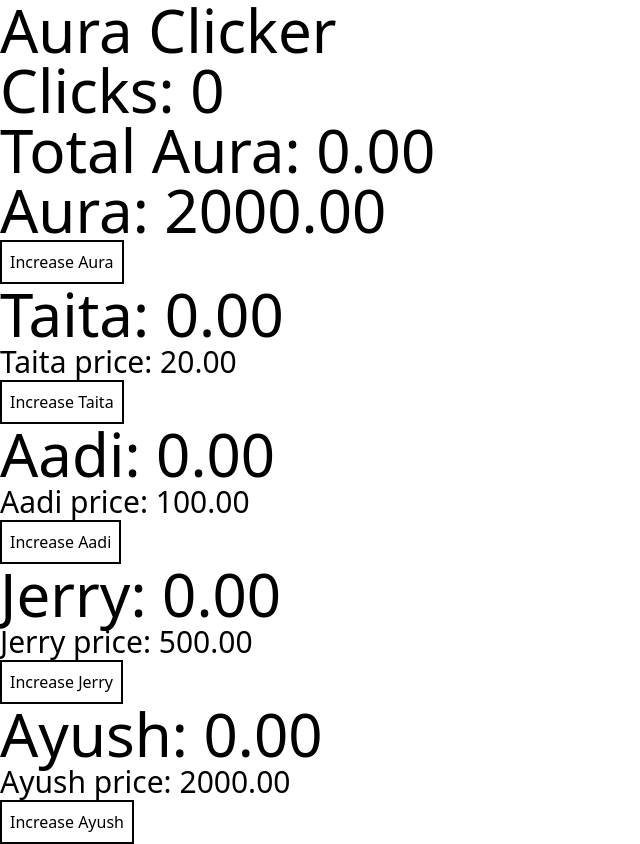
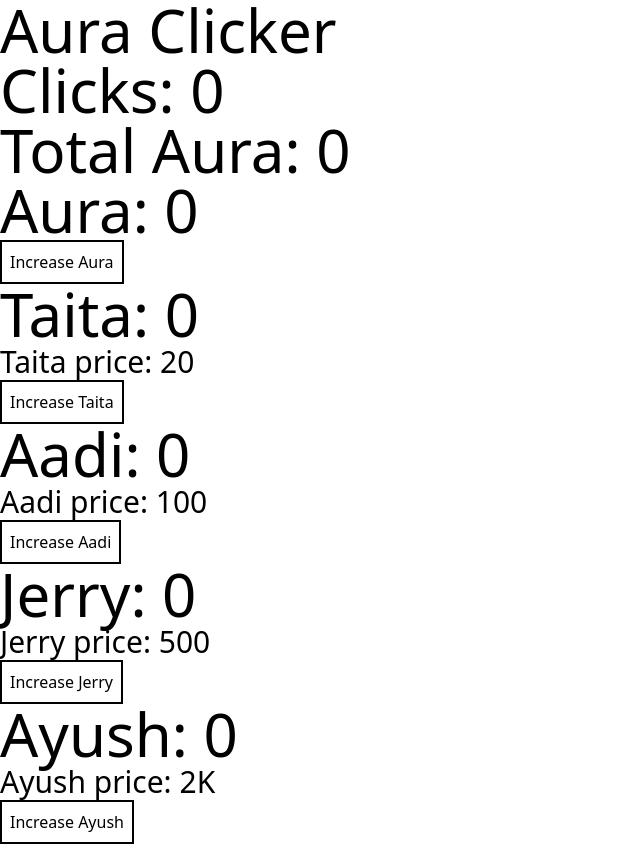
Before and after one commit to Kaichengxdd/taita-sleeping-2, a React (Vite) app: page / in a window 1280 px wide. Shown: the whole page, without its empty margins (0-640 px from the left). Built offline with nearby package versions, Linux system fonts and the light colour scheme.

Commit message:
Added big number parser

```diff
--- a/src/App.tsx
+++ b/src/App.tsx
@@ -2,7 +2,7 @@ import { useState, useEffect } from 'react'
 import slavetemplate from "./slaves/slavetemplate"
 
 function App() {
-  const [aura, setAura] = useState(2000);
+  const [aura, setAura] = useState(0);
   const [totalAura, setTotalAura] = useState(0);
   const [clicks, setClicks] = useState(0);
   const [taita] = useState(() => new slavetemplate("Taita", 0, 0.2, 20, 1.05, 100));
@@ -60,12 +60,19 @@ function App() {
     return () => clearInterval(interval);
   });
 
+  const displayNum = (datum: string) => {
+    if (parseInt(datum) < 1000000) {
+      return new Intl.NumberFormat('en-US', {notation: 'compact'}).format(parseFloat(datum));
+    }
+    return new Intl.NumberFormat('en-US', {notation: 'scientific'}).format(parseFloat(datum));
+  }
+
   return (
     <div>
       <div className="text-6xl">Aura Clicker</div>
       <p className="text-6xl">Clicks: {clicks}</p>
-      <p className="text-6xl">Total Aura: {totalAura.toFixed(2)}</p>
-      <p className="text-6xl">Aura: {aura.toFixed(2)}</p>
+      <p className="text-6xl">Total Aura: {displayNum(totalAura.toFixed(2))}</p>
+      <p className="text-6xl">Aura: {displayNum(aura.toFixed(2))}</p>
       <button onClick={handleClick} className="border-2 border-black p-2">
         Increase Aura
       </button>
@@ -73,8 +80,8 @@ function App() {
 
       {slaves.map((slave) => (
         <>
-          <p className='text-6xl'>{slave.getName()}: {slave.getAmount().toFixed(2)}</p>
-          <p className='text-3xl'>{slave.getName()} price: {slave.getPrice().toFixed(2)}</p>
+          <p className='text-6xl'>{slave.getName()}: {displayNum(slave.getAmount().toFixed(2))}</p>
+          <p className='text-3xl'>{slave.getName()} price: {displayNum(slave.getPrice().toFixed(2))}</p>
           <button onClick={() => handleBuy(slave)} className="border-2 border-black p-2">
             Increase {slave.getName()}
           </button>
```
